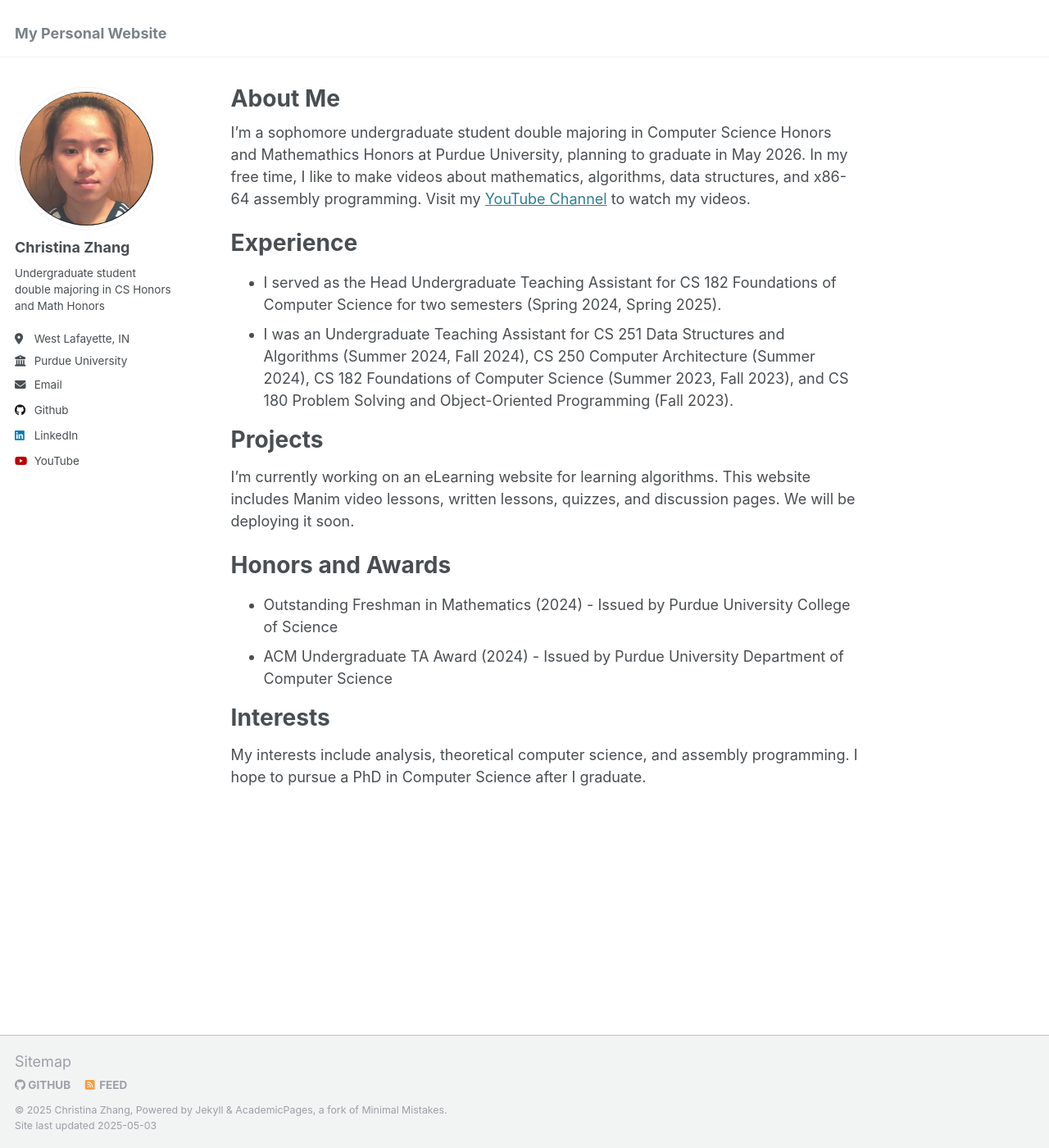
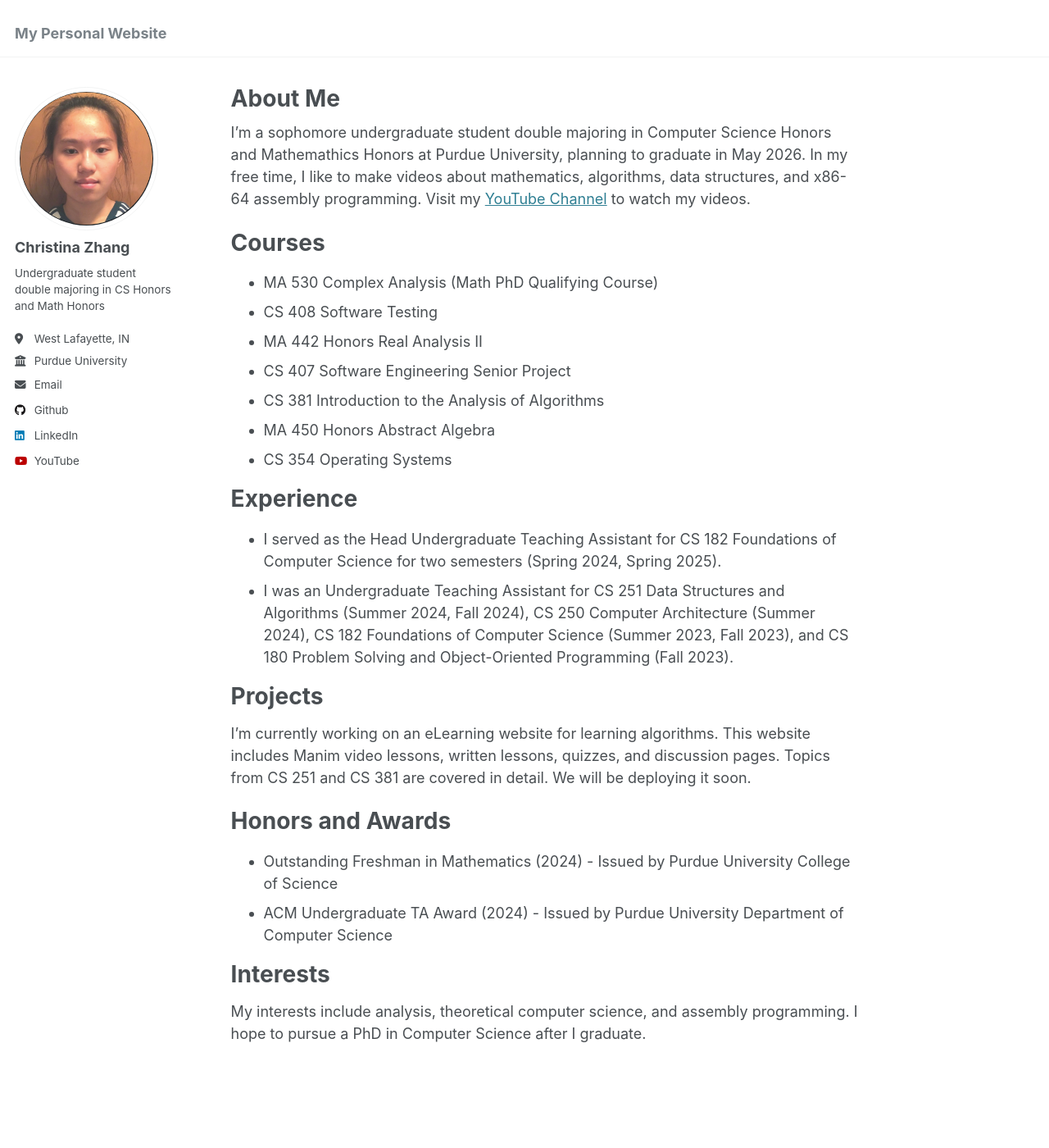
Before and after one commit to zhan4727/zhan4727.github.io, a Jekyll site: the page built from _pages/about.md, in a window 1280 px wide and 1400 px high. Shown: the whole window at 82% size. Built offline with Jekyll 4.4.1, drawn with Linux system fonts in a browser that asks for light colours.

Commit message:
Update about.md

```diff
--- a/_pages/about.md
+++ b/_pages/about.md
@@ -9,6 +9,16 @@ redirect_from:
 
 I'm a sophomore undergraduate student double majoring in Computer Science Honors and Mathemathics Honors at Purdue University, planning to graduate in May 2026. In my free time, I like to make videos about mathematics, algorithms, data structures, and x86-64 assembly programming. Visit my [YouTube Channel](https://www.youtube.com/@ChristinaZhang-c4y) to watch my videos.
 
+Courses
+======
+* MA 530 Complex Analysis (Math PhD Qualifying Course)
+* CS 408 Software Testing
+* MA 442 Honors Real Analysis II
+* CS 407 Software Engineering Senior Project
+* CS 381 Introduction to the Analysis of Algorithms
+* MA 450 Honors Abstract Algebra
+* CS 354 Operating Systems
+
 Experience
 ======
 * I served as the Head Undergraduate Teaching Assistant for CS 182 Foundations of Computer Science for two semesters (Spring 2024, Spring 2025).
@@ -16,7 +26,7 @@ Experience
 
 Projects
 ======
-I'm currently working on an eLearning website for learning algorithms. This website includes Manim video lessons, written lessons, quizzes, and discussion pages. We will be deploying it soon.
+I'm currently working on an eLearning website for learning algorithms. This website includes Manim video lessons, written lessons, quizzes, and discussion pages. Topics from CS 251 and CS 381 are covered in detail. We will be deploying it soon.
 
 Honors and Awards
 ======
```
